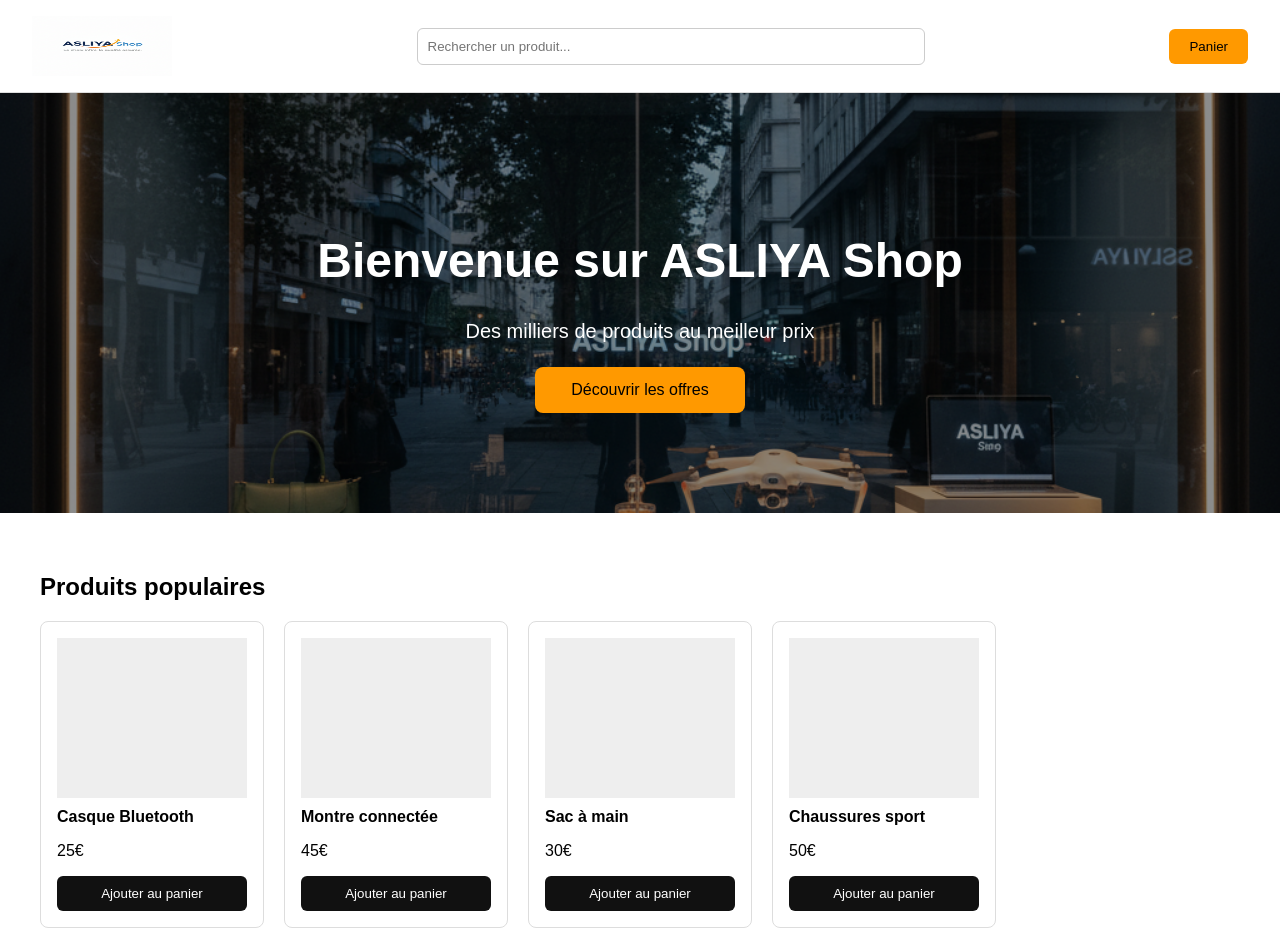
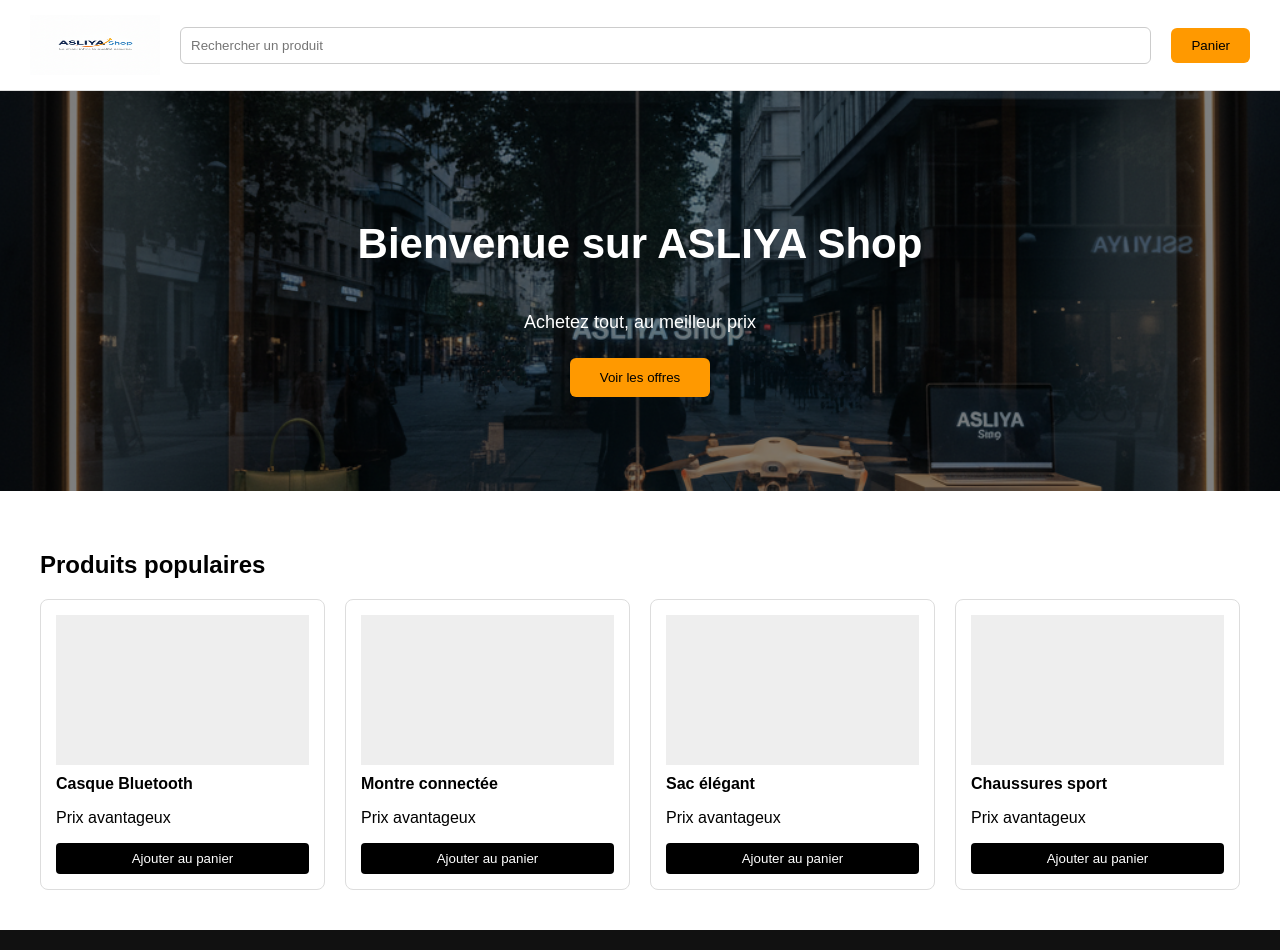
Before and after one commit to asliyapdg-shop/ASLIYA-Shop-, a Next.js app: page / in a window 1280 px wide. Shown: the top 950 px of the page. Built offline with nearby package versions, Linux system fonts and the light colour scheme.

Commit message:
ASLIYA Shop 2026

```diff
--- a/app/page.js
+++ b/app/page.js
@@ -2,23 +2,23 @@ import Image from "next/image";
 
 export default function Home() {
   return (
-    <div style={{ fontFamily: "Arial, sans-serif" }}>
+    <main style={{ fontFamily: "Arial, sans-serif" }}>
 
       {/* HEADER */}
       <header style={{
         display: "flex",
         alignItems: "center",
-        justifyContent: "space-between",
-        padding: "16px 32px",
+        padding: "15px 30px",
         borderBottom: "1px solid #ddd",
         background: "#fff"
       }}>
-        <Image src="/logo.png" alt="ASLIYA Shop" width={140} height={60} />
+        <Image src="/logo.png" alt="ASLIYA Shop" width={130} height={60} />
 
         <input
-          placeholder="Rechercher un produit..."
+          placeholder="Rechercher un produit"
           style={{
-            width: "40%",
+            marginLeft: 20,
+            flex: 1,
             padding: 10,
             borderRadius: 6,
             border: "1px solid #ccc"
@@ -26,25 +26,21 @@ export default function Home() {
         />
 
         <button style={{
+          marginLeft: 20,
           padding: "10px 20px",
           background: "#ff9900",
           border: "none",
-          borderRadius: 6,
-          cursor: "pointer"
+          borderRadius: 6
         }}>
           Panier
         </button>
       </header>
 
-      {/* HERO AVEC IMAGE */}
-      <section style={{
-        position: "relative",
-        width: "100%",
-        height: "420px"
-      }}>
+      {/* IMAGE PRINCIPALE */}
+      <section style={{ position: "relative", height: 400 }}>
         <Image
           src="/hero.jpg"
-          alt="Shopping ASLIYA"
+          alt="ASLIYA Shop"
           fill
           style={{ objectFit: "cover" }}
         />
@@ -52,29 +48,26 @@ export default function Home() {
         <div style={{
           position: "absolute",
           inset: 0,
-          background: "rgba(0,0,0,0.45)",
+          background: "rgba(0,0,0,0.5)",
+          color: "#fff",
           display: "flex",
           flexDirection: "column",
+          justifyContent: "center",
           alignItems: "center",
-          justifyContent: "center",
-          color: "#fff",
           textAlign: "center"
         }}>
-          <h1 style={{ fontSize: 48, marginBottom: 12 }}>
-            Bienvenue sur ASLIYA Shop
-          </h1>
-          <p style={{ fontSize: 20, marginBottom: 24 }}>
-            Des milliers de produits au meilleur prix
+          <h1 style={{ fontSize: 42 }}>Bienvenue sur ASLIYA Shop</h1>
+          <p style={{ fontSize: 18, margin: "10px 0" }}>
+            Achetez tout, au meilleur prix
           </p>
           <button style={{
-            padding: "14px 36px",
+            marginTop: 15,
+            padding: "12px 30px",
             background: "#ff9900",
             border: "none",
-            borderRadius: 8,
-            fontSize: 16,
-            cursor: "pointer"
+            borderRadius: 6
           }}>
-            Découvrir les offres
+            Voir les offres
           </button>
         </div>
       </section>
@@ -85,35 +78,35 @@ export default function Home() {
 
         <div style={{
           display: "grid",
-          gridTemplateColumns: "repeat(auto-fill, minmax(220px, 1fr))",
+          gridTemplateColumns: "repeat(auto-fit, minmax(200px, 1fr))",
           gap: 20,
           marginTop: 20
         }}>
           {[
-            { name: "Casque Bluetooth", price: "25€" },
-            { name: "Montre connectée", price: "45€" },
-            { name: "Sac à main", price: "30€" },
-            { name: "Chaussures sport", price: "50€" }
-          ].map((p, i) => (
+            "Casque Bluetooth",
+            "Montre connectée",
+            "Sac élégant",
+            "Chaussures sport"
+          ].map((name, i) => (
             <div key={i} style={{
               border: "1px solid #ddd",
-              padding: 16,
+              padding: 15,
               borderRadius: 8
             }}>
               <div style={{
-                height: 160,
+                height: 150,
                 background: "#eee",
                 marginBottom: 10
               }} />
-              <strong>{p.name}</strong>
-              <p>{p.price}</p>
+              <strong>{name}</strong>
+              <p>Prix avantageux</p>
               <button style={{
                 width: "100%",
-                padding: 10,
-                background: "#111",
+                padding: 8,
+                background: "#000",
                 color: "#fff",
                 border: "none",
-                borderRadius: 6
+                borderRadius: 4
               }}>
                 Ajouter au panier
               </button>
@@ -129,9 +122,9 @@ export default function Home() {
         background: "#111",
         color: "#fff"
       }}>
-        © 2026 ASLIYA Shop
+        © ASLIYA Shop 2026
       </footer>
 
-    </div>
+    </main>
   );
-              }
+                }
```
